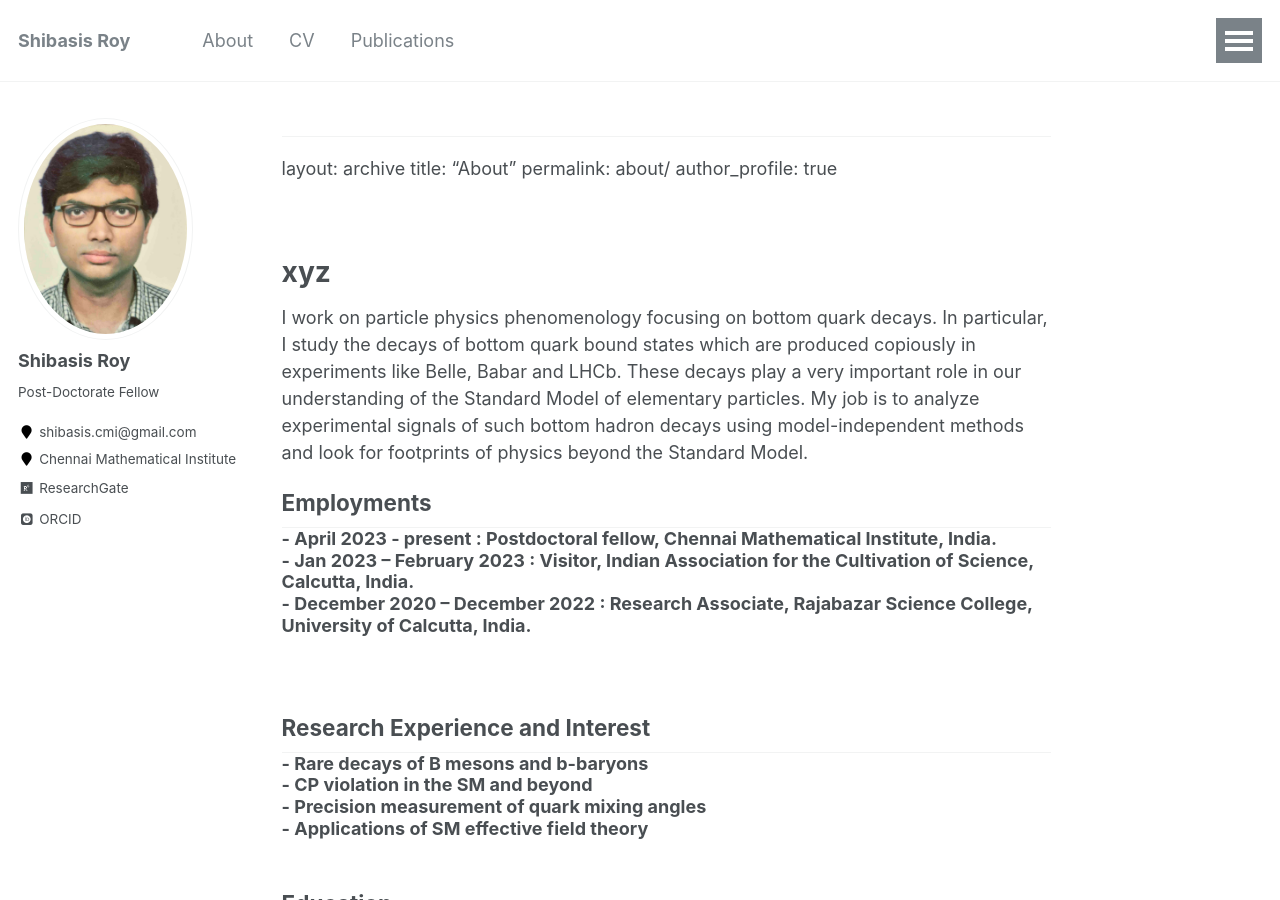
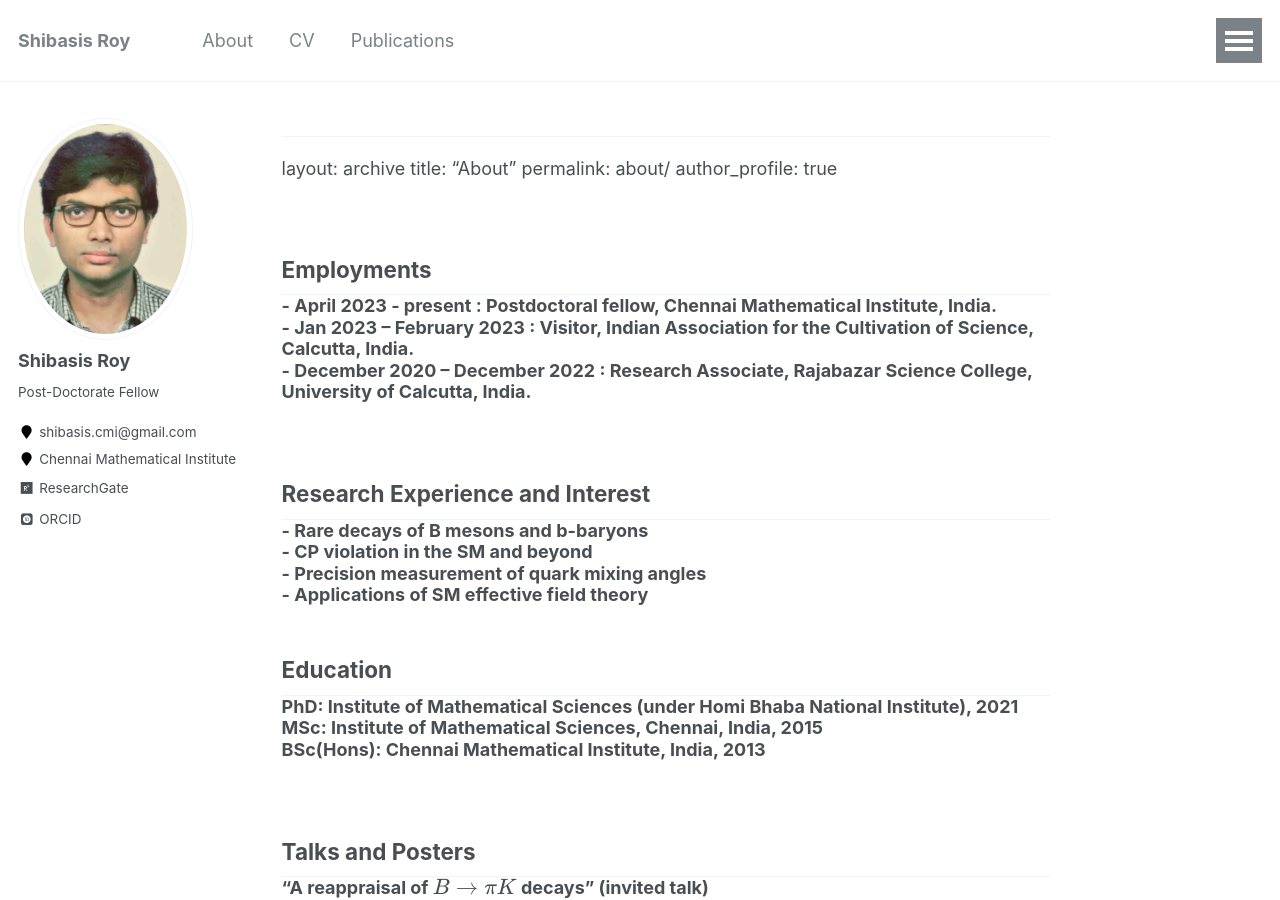
Before and after one commit to shibasisr/shibasisr.github.io, a Jekyll site: the page built from _pages/about.md, in a window 1280 px wide and 900 px high. Built offline with Jekyll 4.4.1, drawn with Linux system fonts in a browser that asks for light colours; some web fonts are replaced; a script bundle is joined from its source files by our own code; library files that are not in the unit come from our copies; formulas are drawn with MathJax 3.

Commit message:
Update about.md

```diff
--- a/_pages/about.md
+++ b/_pages/about.md
@@ -12,8 +12,6 @@ h2, h3, h4, h5, h6 {margin: 0;}
 {% include base_path %}
 <br/>
 
-# xyz
-I work on particle physics phenomenology focusing on bottom quark decays. In particular, I study the decays of bottom quark bound states which are produced copiously in experiments like Belle, Babar and LHCb. These decays play a very important role in our understanding of the Standard Model of elementary particles. My job is to analyze experimental signals of such bottom hadron decays using model-independent methods and look for footprints of physics beyond the Standard Model.
 
 ## Employments
 ### - April 2023 - present : Postdoctoral fellow, Chennai Mathematical Institute, India.
```
